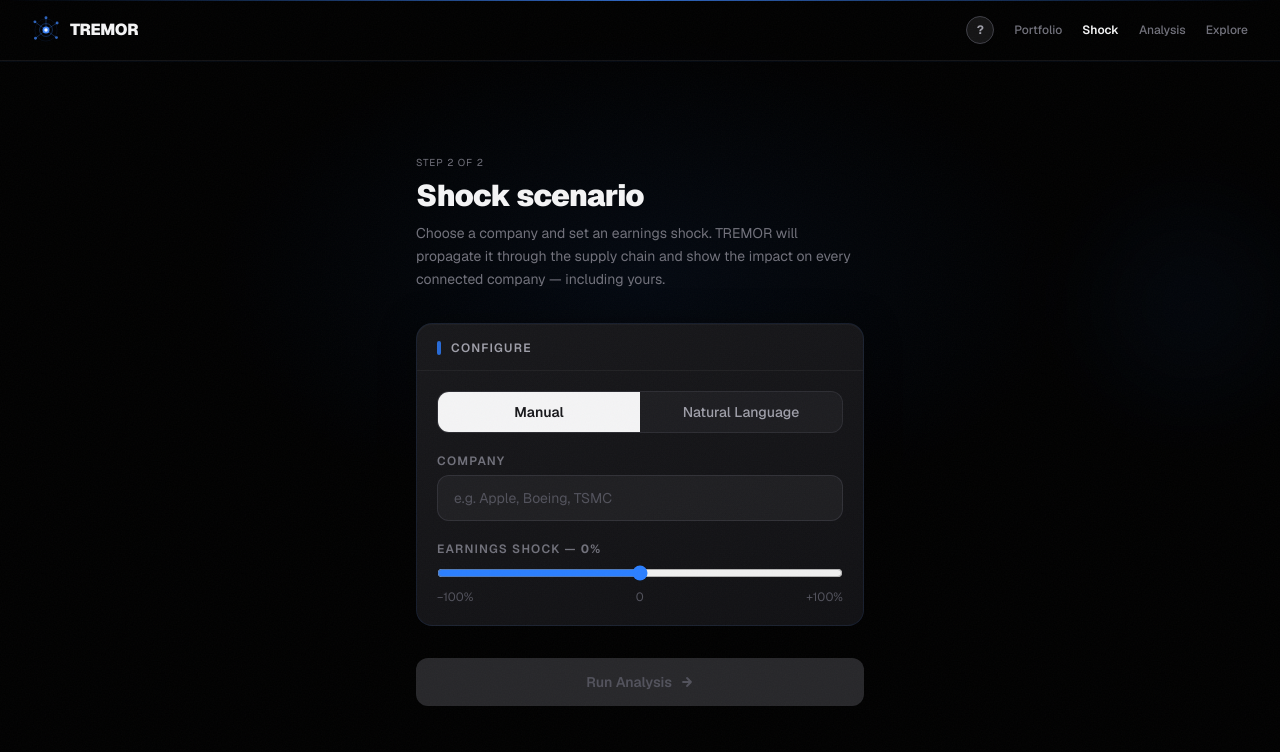
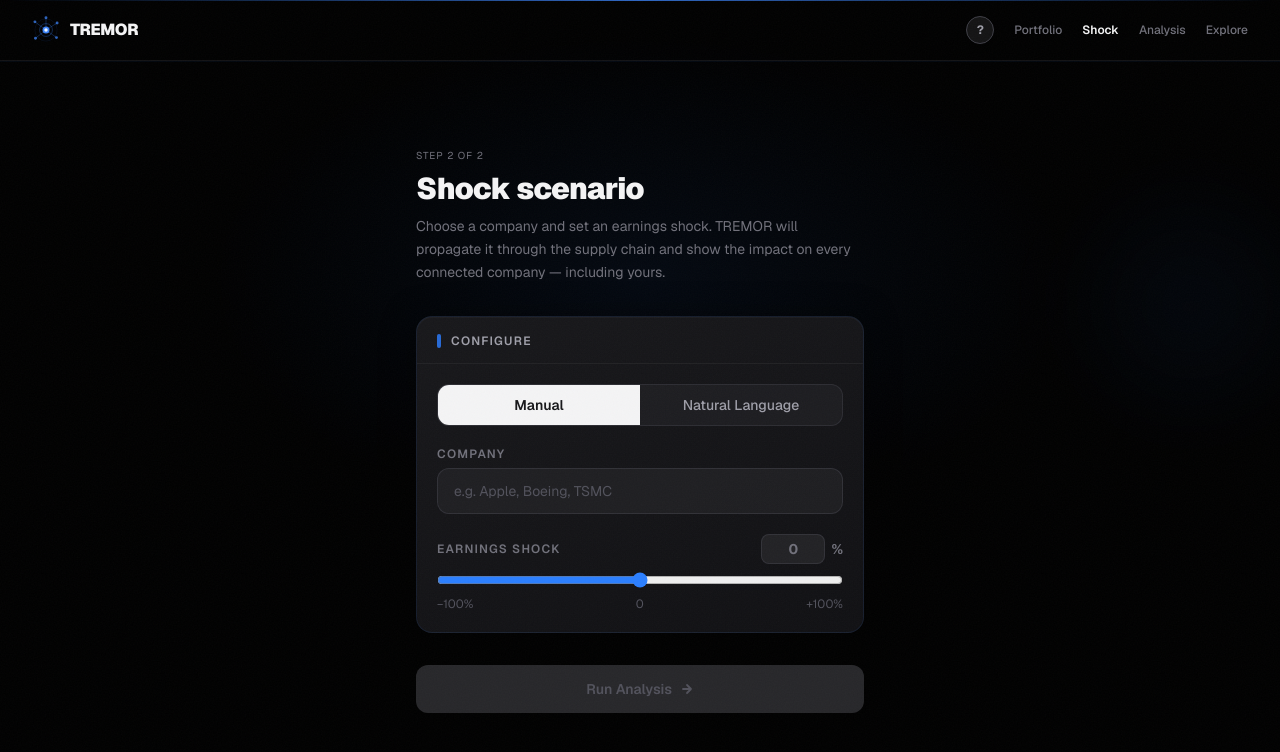
Before and after one commit to hwc-contagion/main, a Next.js app: page /shock in a window 1280 px wide. Shown: the top 752 px of the page. Built offline with nearby package versions, Linux system fonts and the light colour scheme.

Commit message:
added numerical input for shock scenario

```diff
--- a/app/shock/page.tsx
+++ b/app/shock/page.tsx
@@ -33,6 +33,7 @@ export default function ShockConfigPage() {
   const [mode, setMode] = useState<'manual' | 'natural'>('manual')
   const [company, setCompany] = useState('')
   const [shockPct, setShockPct] = useState(0)
+  const [shockInput, setShockInput] = useState('0')
   const [prompt, setPrompt] = useState('')
   const [parsing, setParsing] = useState(false)
   const [parseError, setParseError] = useState<string | null>(null)
@@ -45,7 +46,9 @@ export default function ShockConfigPage() {
     const saved = getAnalyzeState()
     setMode(saved.mode ?? 'manual')
     setCompany(saved.company)
-    setShockPct(saved.shockPct ?? 0)
+    const pct = saved.shockPct ?? 0
+    setShockPct(pct)
+    setShockInput(String(pct))
     setPrompt(saved.prompt)
     setParsedCompany(saved.parsedCompany)
     setParsedPct(saved.parsedPct)
@@ -160,12 +163,35 @@ export default function ShockConfigPage() {
                     />
                   </div>
                   <div className="flex flex-col gap-2">
-                    <label className="text-xs font-semibold text-zinc-500 uppercase tracking-widest">
-                      Earnings shock —{' '}
-                      <span className={`font-bold normal-case ${shockColor}`}>{shockPct > 0 ? '+' : ''}{shockPct}%</span>
-                    </label>
+                    <div className="flex items-center justify-between">
+                      <label className="text-xs font-semibold text-zinc-500 uppercase tracking-widest">Earnings shock</label>
+                      <div className="flex items-center gap-1.5">
+                        <input
+                          type="text"
+                          value={shockInput}
+                          onChange={e => {
+                            setShockInput(e.target.value)
+                            const n = parseInt(e.target.value, 10)
+                            if (!isNaN(n)) {
+                              setShockPct(Math.min(100, Math.max(-100, n)))
+                            }
+                          }}
+                          onBlur={() => setShockInput(String(shockPct))}
+                          onKeyDown={e => {
+                            if (e.key === 'Enter') (e.target as HTMLInputElement).blur()
+                          }}
+                          className={`w-16 text-center text-sm font-bold bg-zinc-800/80 border border-zinc-700/60 rounded-lg px-2 py-1 focus:outline-none focus:ring-2 focus:ring-blue-500/30 focus:border-blue-500/30 transition-all ${shockColor}`}
+                        />
+                        <span className={`text-sm font-bold ${shockColor}`}>%</span>
+                      </div>
+                    </div>
                     <input type="range" min={-100} max={100} value={shockPct}
-                      onChange={e => setShockPct(Number(e.target.value))} className="accent-blue-500" />
+                      onChange={e => {
+                        const v = Number(e.target.value)
+                        setShockPct(v)
+                        setShockInput(String(v))
+                      }}
+                      className="accent-blue-500" />
                     <div className="flex justify-between text-xs text-zinc-600">
                       <span>−100%</span><span>0</span><span>+100%</span>
                     </div>
```
